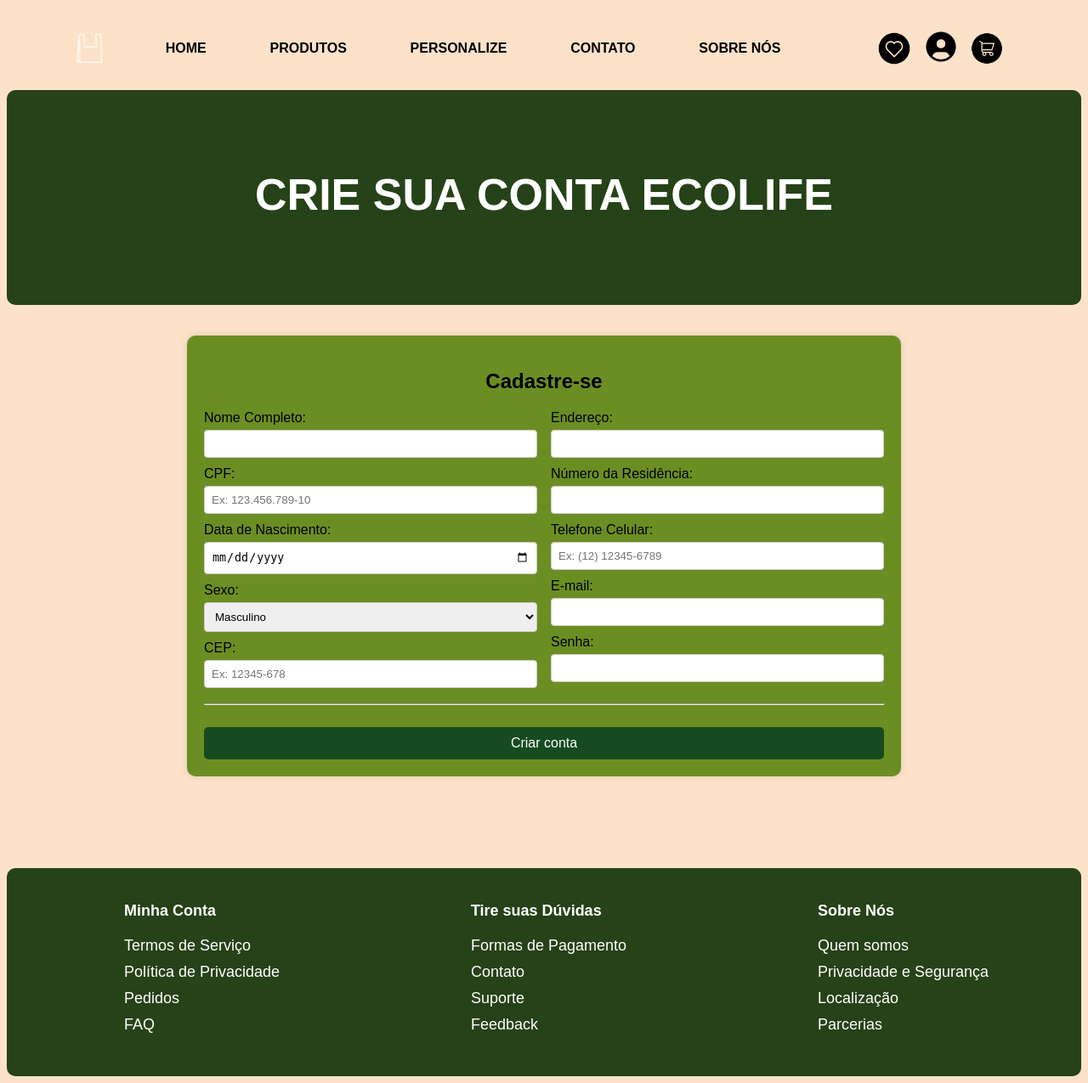
After one commit to KauaBoniol/TCC, a PHP site: page /formulario/formulario.php in a window 1280 px wide. The commit adds this page. Shown: the whole page at 85% size. Run offline with PHP 8.4, Linux system fonts and the light colour scheme.

Commit message:
Conclusão de login e começo de integração de dados que vem do formulario para o backend, fazendo a ligação com banco de dados

```diff
--- /dev/null
+++ b/formulario/formulario.css
@@ -0,0 +1,184 @@
+@import url('https://fonts.googleapis.com/css2?family=Roboto:ital,wght@0,100;0,300;0,400;0,500;0,700;0,900;1,100;1,300;1,400;1,500;1,700;1,900&display=swap');
+
+body{
+    font-family: Arial;
+}
+
+  .contnt {
+    max-width: 1800px; /* Largura máxima do conteúdo */
+    margin: 0 auto; /* Centralize o conteúdo na tela */
+    padding: 20px; /* Espaçamento interno da área de conteúdo */
+    background-color: #fbe2c9; /* Cor de fundo da área de conteúdo */
+  }
+
+.navbar {
+    max-width: 1100px; /* Largura máxima do conteúdo */
+    margin: 0 auto; /* Centralize o conteúdo na tela */
+    display: flex;
+    align-items: center;
+    justify-content: space-between;
+    background-color: #fbe2c9; /* Cor de fundo da navbar, se desejar */
+    padding: 10px 20px; /* Espaçamento interno da navbar */
+
+}
+
+.navbar a{
+    color: black; /* Define a cor do texto dos links */
+    text-decoration: none;
+    font-weight: bold
+}
+
+.logo {
+    max-width: 30px; /* Largura máxima da imagem */
+    height: auto; /* Altura automática para manter a proporção da imagem */
+}
+
+ol {
+    list-style-type: none;
+  }
+
+ol li {
+    display: inline-block;
+    margin-right: 10px; /* Espaçamento entre os marcadores */
+  }
+
+.favoritos {
+    max-width: 38px; /* Largura máxima da imagem */
+    height: auto; /* Altura automática para manter a proporção da imagem */
+
+}
+
+.usuario {
+    max-width: 42px; /* Largura máxima da imagem */
+    height: auto; /* Altura automática para manter a proporção da imagem */
+    display: block; /* Faz a imagem se comportar como um bloco */
+    margin-top: 0px;
+}
+
+.compras {
+    max-width: 38px; /* Largura máxima da imagem */
+    height: auto; /* Altura automática para manter a proporção da imagem */
+}
+
+.faixa-verde {
+    background-color: #264218; /* Cor de fundo da faixa */
+    color: #fff; /* Cor do texto dentro da faixa */
+    padding: 100px; /* Espaçamento interno da faixa */
+    text-align: center; /* Centraliza o texto horizontalmente */
+    font-size: 18px; /* Tamanho da fonte do texto */
+    border-radius: 10px;
+}
+
+.destaq{
+    font-size: 52px; /* Tamanho grande do texto */
+    font-weight: bold; /* Texto em negrito */
+    margin-bottom: 0;
+    margin-top: -7px;
+}
+
+.sub{
+    color: black; /* Define a cor do texto dos links */
+    text-decoration: none;
+    font-weight: bold;
+    margin: 0;
+    text-align: center;
+    font-size: 38px;
+}
+
+.container {
+    width: 100%;
+    height: 100%;
+    display: flex;
+    justify-content: center; /* Centraliza horizontalmente */
+    align-items: center; /* Centraliza verticalmente */
+}
+
+.login-box {
+    width: 800px;
+    padding: 20px;
+    background-color: #6B8E23;
+    border-radius: 10px; /* Bordas arredondadas */
+    box-shadow: 0px 0px 10px 0px rgba(0,0,0,0.1); /* Sombra */
+}
+
+.form-grid {
+    display: flex;
+    justify-content: space-between;
+}
+
+.form-column {
+    width: calc(50% - 8px); /* Ajuste para compensar a margem entre as colunas */
+}
+
+.login-box label {
+    display: block; /* Para garantir que os rótulos fiquem em uma nova linha */
+    margin-bottom: 5px; /* Espaçamento inferior entre os rótulos e os campos */
+}
+
+.login-box input,
+.login-box select {
+    width: 100%;
+    padding: 8px; /* Preenchimento interno */
+    margin-bottom: 10px; /* Espaçamento inferior entre os campos */
+    box-sizing: border-box; /* Inclui padding e borda na largura total */
+    border: 1px solid #ccc; /* Borda */
+    border-radius: 4px; /* Bordas arredondadas */
+}
+
+.login-box input[type="date"] {
+    height: 38px; /* Altura personalizada para campos de data */
+}
+
+.login-box input[type="submit"] {
+    background-color: #4CAF50;
+    color: white;
+    padding: 10px 20px;
+    border: none;
+    border-radius: 4px;
+    cursor: pointer;
+}
+
+  button:hover {
+    background-color: #174b1f;
+  }
+
+  .create {
+    display: block; /* Para garantir que o link ocupe toda a largura disponível */
+    padding: 10px 20px; /* Espaçamento interno */
+    background-color: #174b1f; /* Cor de fundo */
+    color: #fff; /* Cor do texto */
+    text-align: center; /* Alinha o texto ao centro */
+    text-decoration: none; /* Remove o sublinhado padrão */
+    border-radius: 5px; /* Bordas arredondadas */
+  }
+
+  .create:hover {
+    background-color: #222222; /* Cor de fundo ao passar o mouse */
+  }
+
+  .rodape {
+    background-color: #264218; /* Cor de fundo da faixa */
+    color: #fff; /* Cor do texto dentro da faixa */
+    padding: 20px; /* Espaçamento interno da faixa */
+    font-size: 18px; /* Tamanho da fonte do texto */
+    display: flex; /* Utiliza o layout flexível */
+    justify-content: center; /* Distribui as colunas uniformemente */
+    margin: 0 auto;
+    border-radius: 10px
+  }
+
+  .coluna {
+    flex: 1; /* Ajusta a largura das colunas para distribuir igualmente */
+    padding: 20px; /* Espaçamento interno das colunas */
+    margin-left: 8%
+
+  }
+
+  .item {
+    margin-bottom: 10px; /* Espaçamento inferior entre os itens */
+  }
+
+  /* Estilo para destacar a primeira linha de cada coluna */
+  .item:nth-of-type(1) {
+    margin-bottom: 20px; /* Espaçamento maior para a primeira linha */
+    font-weight: bold;} /* Texto em negrito */
--- /dev/null
+++ b/formulario/formulario.php
@@ -0,0 +1,127 @@
+<!DOCTYPE html>
+<html lang="pt-br">
+<head>
+    <meta charset="UTF-8">
+    <meta http-equiv="X-UA-Compatible" content="IE-Edge">
+    <meta name="viewport" content="width=device-width, initial-scale=1.0">
+    <meta name="robots" content="index,follow">
+  <meta name="description" content="">
+  <meta name="keyword" content="">
+  <meta name="author" content="Adriel,Cauã">
+    <title>TCC</title>
+    <link rel="stylesheet" href="./formulario.css">
+    <link rel="stylesheet" href="https://cdnjs.cloudflare.com/ajax/libs/font-awesome/5.15.4/css/all.min.css">
+</head>
+<div class="content">
+<body bgcolor="fbe2c9">
+    <header>
+
+        <nav class="navbar">
+            <img class="logo" src="..\imagens\sacolinha.png" alt="">
+                <a href="#home" >HOME</a>
+                <a href="#produtos" >PRODUTOS</a>
+                <a href="#personalize" >PERSONALIZE</a>
+                <a href="#contato" >CONTATO</a>
+                <a href="#sobrenós" >SOBRE NÓS </a>
+
+            <ol>
+                <li><img class="favoritos" src="..\imagens\botao-curtir.png" alt=""></i></a></li>
+                <li><img class="usuario" src="..\imagens\usuario.png" alt=""></i></a></li>
+                <li><img class="compras" src="..\imagens\carrinho-de-compras.png" alt=""></i></a></li>
+            </ol>
+        </nav>
+    </header>
+
+    <main>
+        <div class="faixa-verde">
+            <div>
+                <p class="destaq">CRIE SUA CONTA ECOLIFE</p>
+            </div>
+        </div>
+
+        <br>
+        <br>
+
+        <div class="container">
+            <div class="login-box">
+                <h2 align="center">Cadastre-se</h2>
+                <form action="./confFormulario.php" method="post" class="form-grid">
+                    <div class="form-column">
+                        <label for="nome_completo">Nome Completo:</label>
+                        <input type="text" id="nome_completo" name="nome_completo" required>
+
+                        <label for="cpf">CPF:</label>
+                        <input type="text" id="cpf" name="cpf" pattern="\d{3}\.\d{3}\.\d{3}-\d{2}" placeholder="Ex: 123.456.789-10" required>
+
+                        <label for="data_nascimento">Data de Nascimento:</label>
+                        <input type="date" id="data_nascimento" name="data_nascimento" required>
+
+                        <label for="sexo">Sexo:</label>
+                        <select id="sexo" name="sexo">
+                            <option value="masculino">Masculino</option>
+                            <option value="feminino">Feminino</option>
+                            <option value="outro">Outro</option>
+                        </select>
+
+                        <label for="cep">CEP:</label>
+                        <input type="text" id="cep" name="cep" pattern="\d{5}-\d{3}" placeholder="Ex: 12345-678" required>
+                    </div>
+                    <div class="form-column">
+                        <label for="endereco">Endereço:</label>
+                        <input type="text" id="endereco" name="endereco" required>
+
+                        <label for="numero_residencia">Número da Residência:</label>
+                        <input type="text" id="numero_residencia" name="numero_residencia" required>
+
+                        <label for="telefone_celular">Telefone Celular:</label>
+                        <input type="tel" id="telefone_celular" name="telefone_celular" pattern="\([0-9]{2}\) [0-9]{5}-[0-9]{4}" placeholder="Ex: (12) 12345-6789" required>
+
+                        <label for="email">E-mail:</label>
+                        <input type="email" id="email" name="email" required>
+
+                        <label for="password">Senha:</label>
+                        <input type="password" id="senha" name="senha" required>
+                    </div>
+
+                </form>
+                <hr>
+                <br>
+                <a class="create">Criar conta</a>
+            </div>
+        </div>
+    </main>
+
+    <br>
+    <br>
+    <br>
+    <br>
+    <br>
+    <br>
+
+    <footer>
+        <div class="rodape">
+              <div class="coluna">
+                <div class="item">Minha Conta</div>
+                <div class="item">Termos de Serviço</div>
+                <div class="item">Política de Privacidade</div>
+                <div class="item">Pedidos</div>
+                <div class="item">FAQ</div>
+              </div>
+              <div class="coluna">
+                <div class="item">Tire suas Dúvidas</div>
+                <div class="item">Formas de Pagamento</div>
+                <div class="item">Contato</div>
+                <div class="item">Suporte</div>
+                <div class="item">Feedback</div>
+              </div>
+              <div class="coluna">
+                <div class="item">Sobre Nós</div>
+                <div class="item">Quem somos</div>
+                <div class="item">Privacidade e Segurança</div>
+                <div class="item">Localização</div>
+                <div class="item">Parcerias</div>
+              </div>
+        </div>
+  </footer>
+</body>
+</html>
```
Also changed, not shown: config/config.php (+1 -8 lines), login/BackLogin.php (+42 -0 lines), login/login.php (+11 -4 lines), formulario/confFormulario.php (added), html/index.php (renamed from html/index.html).
